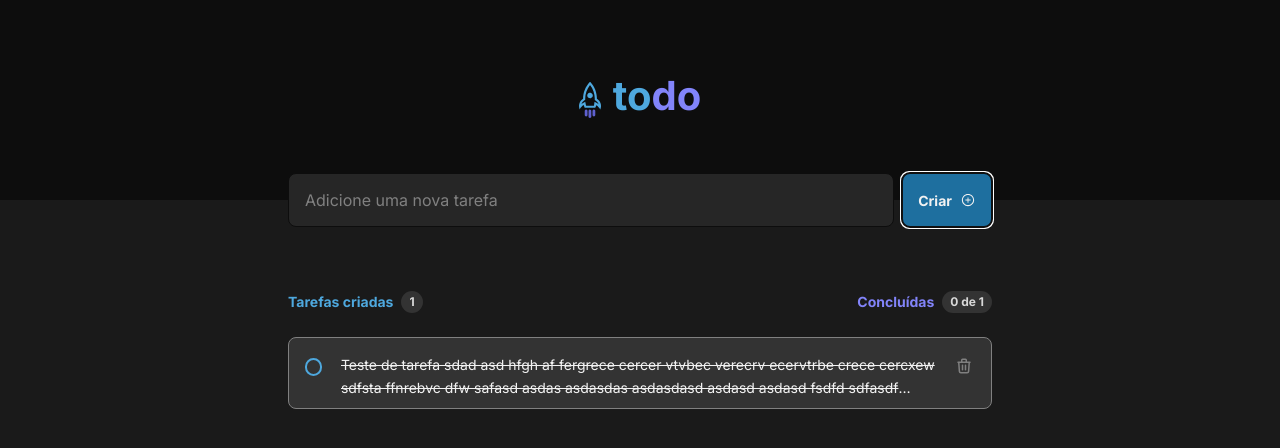
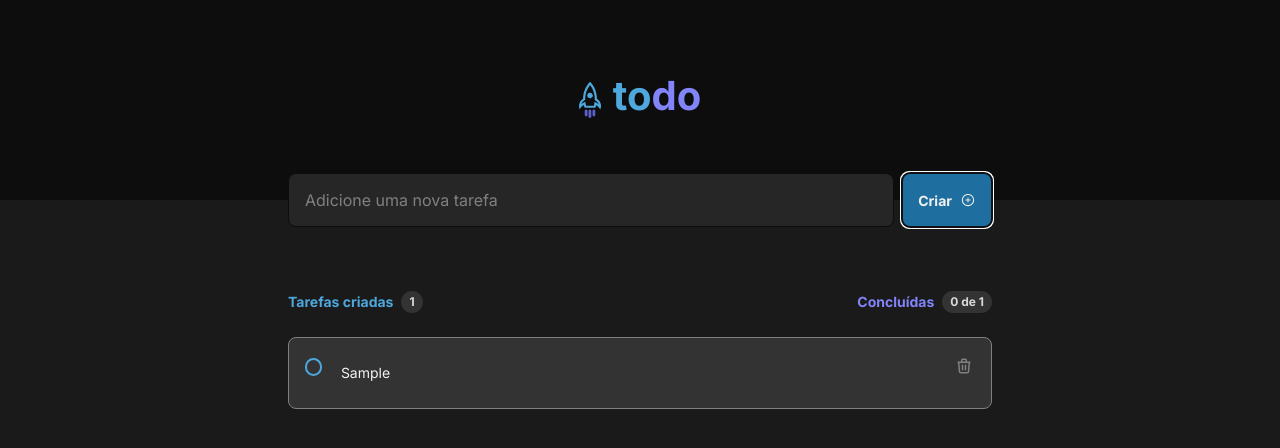
Before and after one commit to samsks/todo_today, a React (Vite) app: page / in a window 1280 px wide. Both pictures are taken after typing "Sample" into the empty fields and a click on the button "Criar". Shown: the top 448 px of the page. Built offline with nearby package versions, Linux system fonts and the light colour scheme; the HTML template or start-up script is replaced by a standard one.

Commit message:
feat: :sparkles: insert logic for Task component

```diff
--- a/src/components/TaskCard.module.css
+++ b/src/components/TaskCard.module.css
@@ -54,11 +54,6 @@
   -moz-user-select: none;
   -ms-user-select: none;
   user-select: none;
-}
-
-.checkText > p {
-  color: var(--gray-300);
-  text-decoration: line-through;
 }
 
 .checkContainer > input[type="checkbox"] {
@@ -128,11 +123,18 @@
   font-size: 0.875rem;
   color: var(--gray-100);
 
+  align-self: center;
+
   overflow: hidden;
   text-overflow: ellipsis;
   display: -webkit-box;
   -webkit-line-clamp: 2;
   -webkit-box-orient: vertical;
+}
+
+.checkText > p {
+  color: var(--gray-300);
+  text-decoration: line-through;
 }
 
 .taskCard > div {
--- a/src/components/TaskCard.tsx
+++ b/src/components/TaskCard.tsx
@@ -1,25 +1,47 @@
+import { iTask } from "../App";
 import styles from "./TaskCard.module.css";
 
 import { HiOutlineTrash } from "react-icons/hi";
 
-export function TaskCard() {
+interface TaskCardProps {
+  task: iTask;
+  setTaskList: React.Dispatch<React.SetStateAction<iTask[]>>;
+}
+
+export function TaskCard({ task, setTaskList }: TaskCardProps) {
+  const handleCheckBoxChange = () => {
+    setTaskList((stateTaskList) =>
+      stateTaskList.map((stateTask) =>
+        stateTask.id === task.id
+          ? { ...stateTask, isComplete: !stateTask.isComplete }
+          : stateTask
+      )
+    );
+  };
+
+  const handleDeleteTask = () => {
+    setTaskList((stateTaskList) =>
+      stateTaskList.filter((stateTask) => stateTask.id !== task.id)
+    );
+  };
+
   return (
     <div
-      className={[styles.taskCard, styles.checkText]
+      className={[styles.taskCard, task.isComplete && styles.checkText]
         .filter((className) => !!className)
         .join(" ")}
     >
       <label className={styles.checkContainer}>
-        <input type="checkbox" />
+        <input
+          type="checkbox"
+          checked={task.isComplete}
+          onChange={handleCheckBoxChange}
+        />
         <span className={styles.checkmark}></span>
       </label>
 
-      <p>
-        Teste de tarefa sdad asd hfgh af fergrece cercer vtvbec verecrv
-        ecervtrbe crece cercxew sdfsta ffnrebvc dfw safasd asdas asdasdas
-        asdasdasd asdasd asdasd fsdfd sdfasdf sadfsad fgasdfsdfsdf dfsdfsd
-      </p>
-      <div>
+      <p>{task.title}</p>
+      <div onClick={handleDeleteTask}>
         <HiOutlineTrash className={styles.trashButton} />
       </div>
     </div>
```
